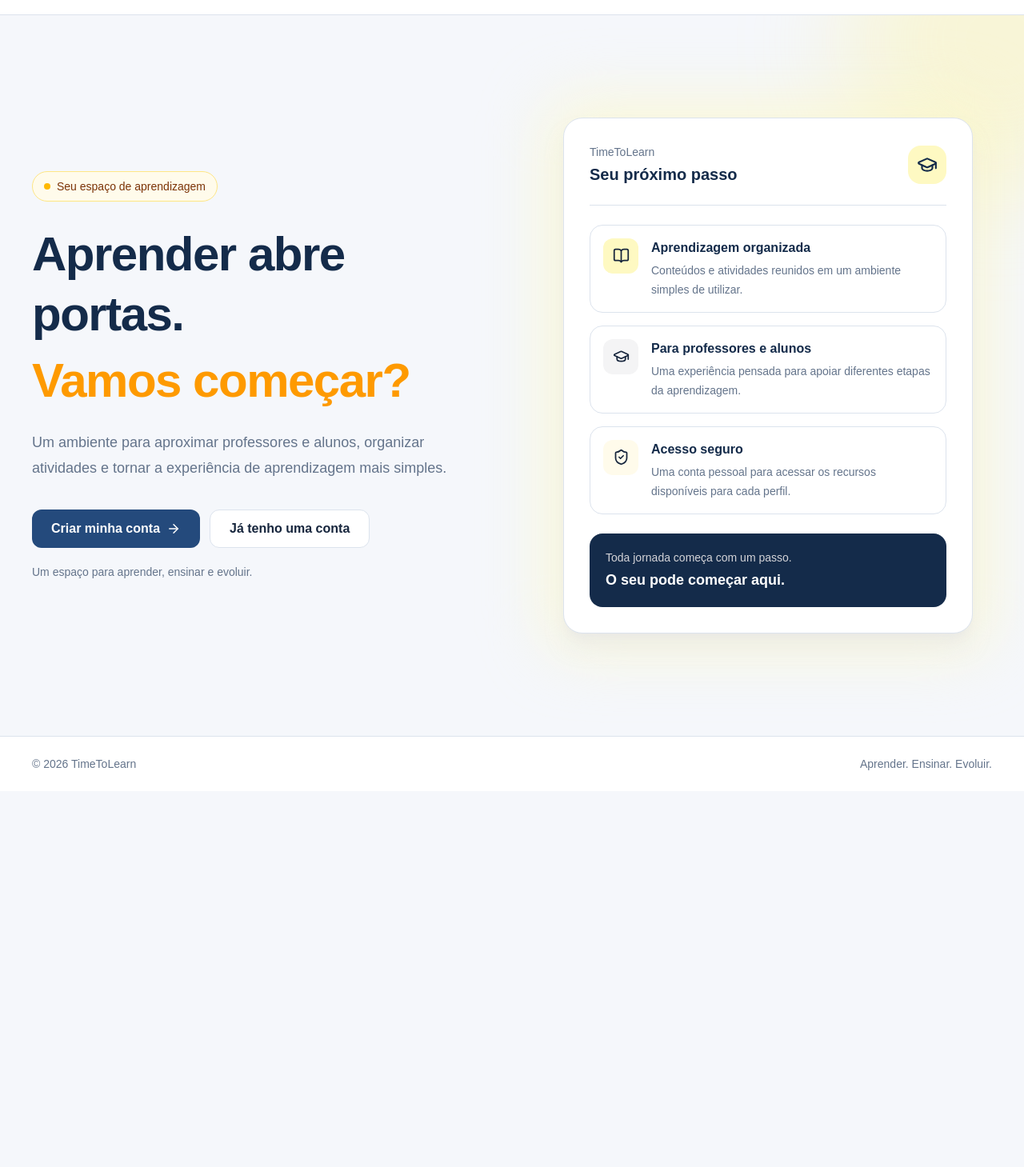
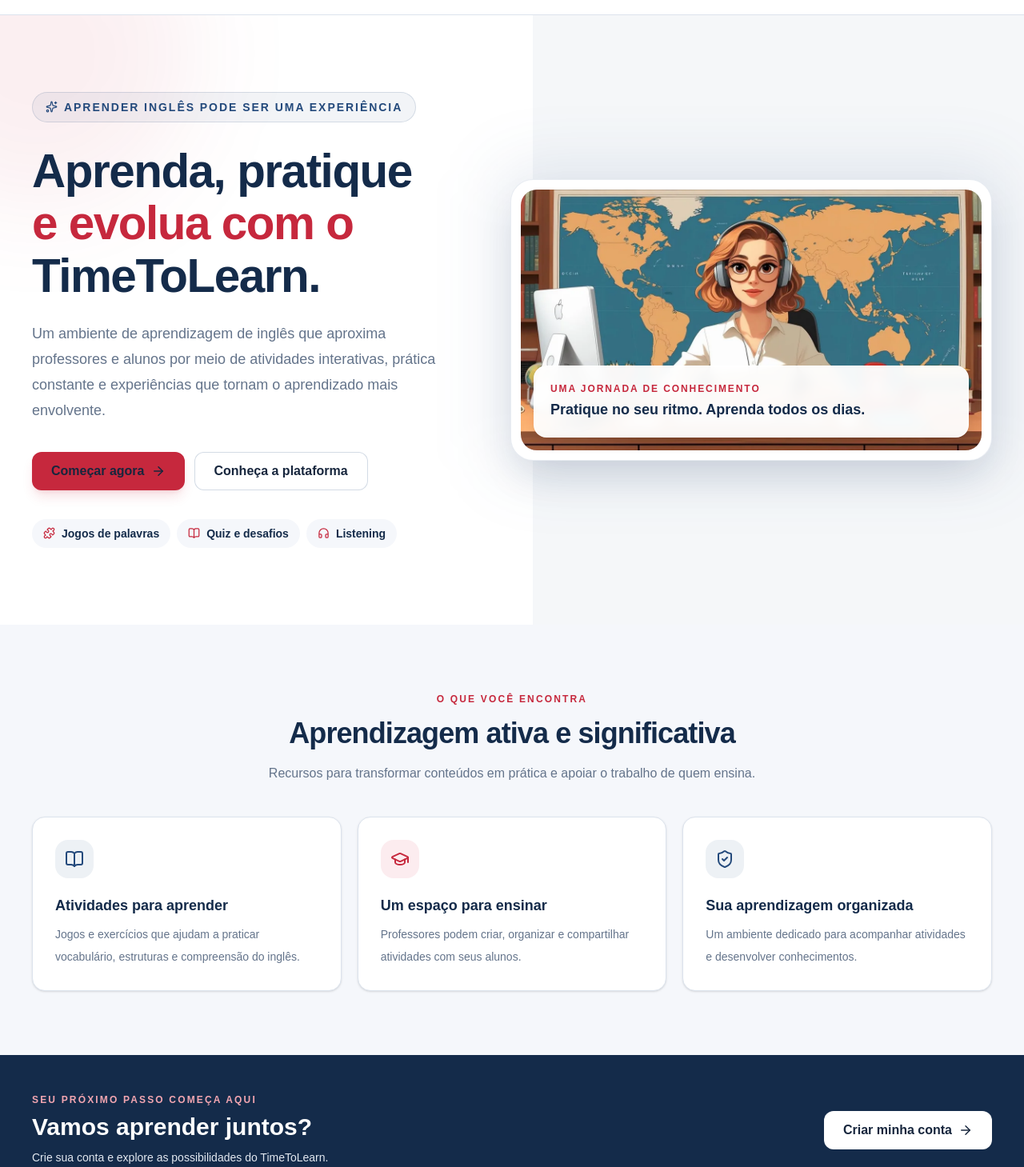
Before and after one commit to rrsantos1/newtimetolearn-web, a Next.js app: page / in a window 1280 px wide. Shown: the part 171-1630 px from the top of the page at 80% size. Before the commit the page ends 1160 px from the top, so only its background shows below. Built offline with nearby package versions, Linux system fonts and the light colour scheme; no server answers.

Commit message:
feat(web): refresh public homepage with Timetolearn imagery

```diff
--- a/src/pages/index.tsx
+++ b/src/pages/index.tsx
@@ -1,131 +1,129 @@
+import Image from "next/image";
 import Link from "next/link";
-import { ArrowRight, BookOpen, GraduationCap, ShieldCheck } from "lucide-react";
+import {
+  ArrowRight,
+  BookOpen,
+  GraduationCap,
+  Headphones,
+  Puzzle,
+  ShieldCheck,
+  Sparkles,
+} from "lucide-react";
 import { PublicFooter } from "@/components/layout/PublicFooter";
 import { PublicHeader } from "@/components/layout/PublicHeader";
 
 const features = [
   {
     icon: BookOpen,
-    title: "Aprendizagem organizada",
+    title: "Atividades para aprender",
     description:
-      "Conteúdos e atividades reunidos em um ambiente simples de utilizar.",
+      "Jogos e exercícios que ajudam a praticar vocabulário, estruturas e compreensão do inglês.",
   },
   {
     icon: GraduationCap,
-    title: "Para professores e alunos",
+    title: "Um espaço para ensinar",
     description:
-      "Uma experiência pensada para apoiar diferentes etapas da aprendizagem.",
+      "Professores podem criar, organizar e compartilhar atividades com seus alunos.",
   },
   {
     icon: ShieldCheck,
-    title: "Acesso seguro",
+    title: "Sua aprendizagem organizada",
     description:
-      "Uma conta pessoal para acessar os recursos disponíveis para cada perfil.",
+      "Um ambiente dedicado para acompanhar atividades e desenvolver conhecimentos.",
   },
+];
+
+const activityTypes = [
+  { icon: Puzzle, label: "Jogos de palavras" },
+  { icon: BookOpen, label: "Quiz e desafios" },
+  { icon: Headphones, label: "Listening" },
 ];
 
 export default function Home() {
   return (
-    <main className="min-h-screen overflow-hidden">
+    <main className="min-h-screen overflow-hidden bg-background">
       <PublicHeader />
 
-      <section className="relative">
-        <div className="pointer-events-none absolute -right-40 -top-40 size-96 rounded-full bg-yellow-200/30 blur-3xl" />
+      <section className="relative isolate overflow-hidden bg-white">
+        <div
+          aria-hidden="true"
+          className="pointer-events-none absolute inset-y-0 right-0 hidden w-[48%] bg-[#244a7c]/[0.045] lg:block"
+        />
+        <div
+          aria-hidden="true"
+          className="pointer-events-none absolute -left-36 -top-36 size-96 rounded-full bg-[#c6283d]/[0.07] blur-3xl"
+        />
 
-        <div className="relative mx-auto grid max-w-7xl items-center gap-14 px-5 py-20 sm:px-8 sm:py-28 lg:grid-cols-2 lg:gap-20 lg:px-10 lg:py-32">
-          <div>
-            <span className="inline-flex items-center gap-2 rounded-full border border-amber-200 bg-amber-50 px-3.5 py-2 text-sm font-medium text-amber-900">
-              <span className="size-2 rounded-full bg-amber-400" />
-              Seu espaço de aprendizagem
+        <div className="relative mx-auto grid max-w-7xl items-center gap-12 px-5 py-16 sm:px-8 sm:py-20 lg:grid-cols-[0.94fr_1.06fr] lg:gap-16 lg:px-10 lg:py-24">
+          <div className="relative z-10">
+            <span className="inline-flex items-center gap-2 rounded-full border border-[#244a7c]/15 bg-[#244a7c]/[0.06] px-4 py-2 text-xs font-bold uppercase tracking-[0.14em] text-[#244a7c] sm:text-sm">
+              <Sparkles size={15} aria-hidden="true" />
+              Aprender inglês pode ser uma experiência
             </span>
 
-            <h1 className="mt-7 max-w-2xl text-4xl font-bold leading-tight tracking-tight text-dark sm:text-5xl lg:text-6xl">
-              Aprender abre portas.
-              <span className="mt-2 block text-amber-500">
-                Vamos começar?
-              </span>
+            <h1 className="mt-7 max-w-2xl text-4xl font-extrabold leading-[1.12] tracking-tight text-dark sm:text-5xl lg:text-[3.65rem]">
+              Aprenda, pratique
+              <span className="block text-accent">e evolua com o</span>
+              TimeToLearn.
             </h1>
 
             <p className="mt-6 max-w-xl text-base leading-8 text-muted sm:text-lg">
-              Um ambiente para aproximar professores e alunos, organizar
-              atividades e tornar a experiência de aprendizagem mais simples.
+              Um ambiente de aprendizagem de inglês que aproxima professores
+              e alunos por meio de atividades interativas, prática constante e
+              experiências que tornam o aprendizado mais envolvente.
             </p>
 
             <div className="mt-9 flex flex-col gap-3 sm:flex-row">
               <Link
                 href="/register"
-                className="inline-flex min-h-12 items-center justify-center gap-2 rounded-xl bg-primary px-6 font-semibold text-dark transition hover:bg-primary-hover focus-visible:outline-2 focus-visible:outline-offset-2 focus-visible:outline-amber-600" style={{ color: "var(--primary-foreground)" }}
+                className="inline-flex min-h-12 items-center justify-center gap-2 rounded-xl bg-accent px-6 font-semibold text-white shadow-lg shadow-accent/15 transition hover:bg-accent-hover focus-visible:outline-2 focus-visible:outline-offset-2 focus-visible:outline-focus-ring"
               >
-                Criar minha conta
+                Começar agora
                 <ArrowRight size={18} aria-hidden="true" />
               </Link>
 
               <Link
-                href="/login"
-                className="inline-flex min-h-12 items-center justify-center rounded-xl border border-border bg-white px-6 font-semibold text-dark transition hover:bg-zinc-50"
+                href="/about"
+                className="inline-flex min-h-12 items-center justify-center rounded-xl border border-[#244a7c]/20 bg-white px-6 font-semibold text-primary transition hover:bg-[#244a7c]/[0.05] focus-visible:outline-2 focus-visible:outline-offset-2 focus-visible:outline-focus-ring"
               >
-                Já tenho uma conta
+                Conheça a plataforma
               </Link>
             </div>
 
-            <p className="mt-5 text-sm text-muted">
-              Um espaço para aprender, ensinar e evoluir.
-            </p>
+            <div className="mt-9 flex flex-wrap gap-2">
+              {activityTypes.map(({ icon: Icon, label }) => (
+                <span
+                  key={label}
+                  className="inline-flex items-center gap-2 rounded-full bg-background px-3.5 py-2 text-xs font-semibold text-dark sm:text-sm"
+                >
+                  <Icon size={15} className="text-accent" aria-hidden="true" />
+                  {label}
+                </span>
+              ))}
+            </div>
           </div>
 
-          <div className="relative mx-auto w-full max-w-lg">
-            <div className="absolute -inset-5 rounded-4xl bg-yellow-100/60 blur-2xl" />
-
-            <div className="relative rounded-3xl border border-border bg-white p-6 shadow-xl shadow-zinc-200/50 sm:p-8">
-              <div className="flex items-center justify-between border-b border-border pb-6">
-                <div>
-                  <p className="text-sm font-medium text-muted">
-                    TimeToLearn
-                  </p>
-                  <h2 className="mt-1 text-xl font-bold text-dark">
-                    Seu próximo passo
-                  </h2>
-                </div>
-
-                <span className="flex size-12 items-center justify-center rounded-2xl bg-yellow-100 text-dark">
-                  <GraduationCap size={26} aria-hidden="true" />
-                </span>
-              </div>
-
-              <div className="space-y-4 pt-6">
-                {features.map(({ icon: Icon, title, description }, index) => (
-                  <div
-                    key={title}
-                    className="flex gap-4 rounded-2xl border border-border p-4"
-                  >
-                    <span
-                      className={`flex size-11 shrink-0 items-center justify-center rounded-xl ${
-                        index === 0
-                          ? "bg-yellow-100"
-                          : index === 1
-                            ? "bg-zinc-100"
-                            : "bg-amber-50"
-                      }`}
-                    >
-                      <Icon size={21} aria-hidden="true" />
-                    </span>
-
-                    <div>
-                      <h3 className="font-semibold text-dark">{title}</h3>
-                      <p className="mt-1 text-sm leading-6 text-muted">
-                        {description}
-                      </p>
-                    </div>
-                  </div>
-                ))}
-              </div>
-
-              <div className="mt-6 rounded-2xl bg-dark p-5 text-white">
-                <p className="text-sm text-zinc-300">
-                  Toda jornada começa com um passo.
+          <div className="relative mx-auto w-full max-w-2xl">
+            <div
+              aria-hidden="true"
+              className="absolute -inset-4 rounded-[2rem] bg-[#244a7c]/10 blur-2xl"
+            />
+            <div className="relative overflow-hidden rounded-[1.75rem] border border-[#244a7c]/10 bg-white p-2 shadow-2xl shadow-[#142b4a]/15 sm:p-3">
+              <Image
+                src="/images/home-hero.webp"
+                alt="Imagem de apresentação do TimeToLearn"
+                width={1200}
+                height={900}
+                priority
+                sizes="(max-width: 1024px) 100vw, 56vw"
+                className="h-auto w-full rounded-[1.25rem] object-cover"
+              />
+              <div className="absolute bottom-5 left-5 right-5 rounded-2xl border border-white/70 bg-white/95 p-4 shadow-lg backdrop-blur sm:bottom-7 sm:left-7 sm:right-7 sm:p-5">
+                <p className="text-xs font-bold uppercase tracking-[0.16em] text-accent">
+                  Uma jornada de conhecimento
                 </p>
-                <p className="mt-1 text-lg font-semibold">
-                  O seu pode começar aqui.
+                <p className="mt-1 text-base font-bold text-dark sm:text-lg">
+                  Pratique no seu ritmo. Aprenda todos os dias.
                 </p>
               </div>
             </div>
@@ -133,6 +131,65 @@ export default function Home() {
         </div>
       </section>
 
+      <section className="mx-auto max-w-7xl px-5 py-16 sm:px-8 sm:py-20 lg:px-10">
+        <div className="mx-auto max-w-2xl text-center">
+          <span className="text-xs font-bold uppercase tracking-[0.18em] text-accent">
+            O que você encontra
+          </span>
+          <h2 className="mt-3 text-3xl font-extrabold tracking-tight text-dark sm:text-4xl">
+            Aprendizagem ativa e significativa
+          </h2>
+          <p className="mt-4 text-base leading-7 text-muted">
+            Recursos para transformar conteúdos em prática e apoiar o trabalho
+            de quem ensina.
+          </p>
+        </div>
+
+        <div className="mt-10 grid gap-5 md:grid-cols-3">
+          {features.map(({ icon: Icon, title, description }, index) => (
+            <article
+              key={title}
+              className="rounded-2xl border border-border bg-white p-6 shadow-sm transition hover:-translate-y-1 hover:shadow-lg sm:p-7"
+            >
+              <span
+                className={
+                  index === 1
+                    ? "flex size-12 items-center justify-center rounded-2xl bg-accent-soft text-accent"
+                    : "flex size-12 items-center justify-center rounded-2xl bg-[#244a7c]/[0.08] text-primary"
+                }
+              >
+                <Icon size={24} aria-hidden="true" />
+              </span>
+              <h3 className="mt-5 text-lg font-bold text-dark">{title}</h3>
+              <p className="mt-2 text-sm leading-7 text-muted">{description}</p>
+            </article>
+          ))}
+        </div>
+      </section>
+
+      <section className="bg-[#142b4a]">
+        <div className="mx-auto flex max-w-7xl flex-col items-start justify-between gap-6 px-5 py-12 sm:px-8 md:flex-row md:items-center lg:px-10">
+          <div className="max-w-2xl">
+            <p className="text-xs font-bold uppercase tracking-[0.18em] text-[#f3a6b1]">
+              Seu próximo passo começa aqui
+            </p>
+            <h2 className="mt-2 text-2xl font-bold text-white sm:text-3xl">
+              Vamos aprender juntos?
+            </h2>
+            <p className="mt-2 text-sm leading-6 text-slate-200">
+              Crie sua conta e explore as possibilidades do TimeToLearn.
+            </p>
+          </div>
+          <Link
+            href="/register"
+            className="inline-flex min-h-12 shrink-0 items-center justify-center gap-2 rounded-xl bg-white px-6 font-semibold text-[#142b4a] transition hover:bg-slate-100 focus-visible:outline-2 focus-visible:outline-offset-2 focus-visible:outline-white"
+          >
+            Criar minha conta
+            <ArrowRight size={18} aria-hidden="true" />
+          </Link>
+        </div>
+      </section>
+
       <PublicFooter />
     </main>
   );
```
